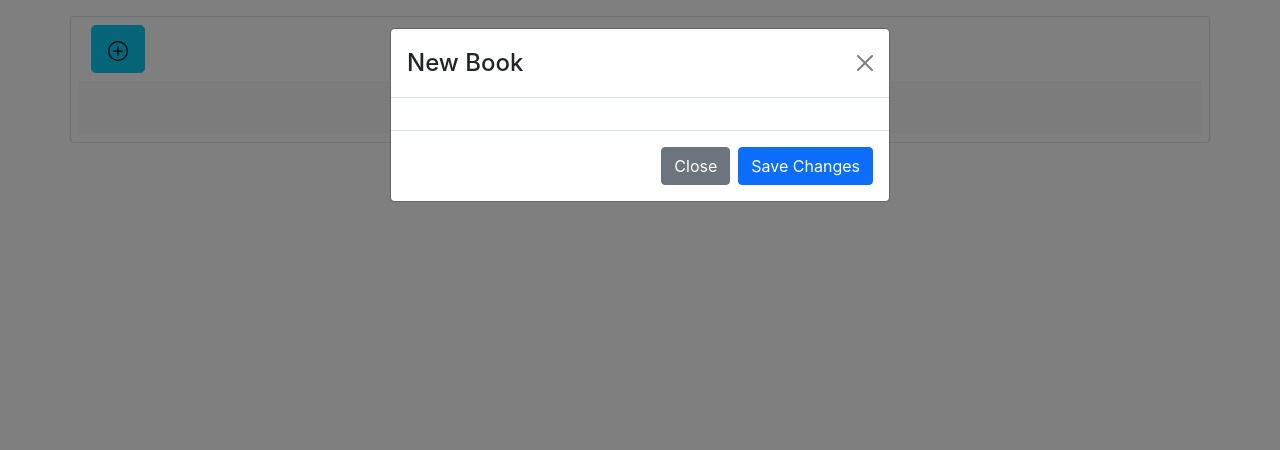
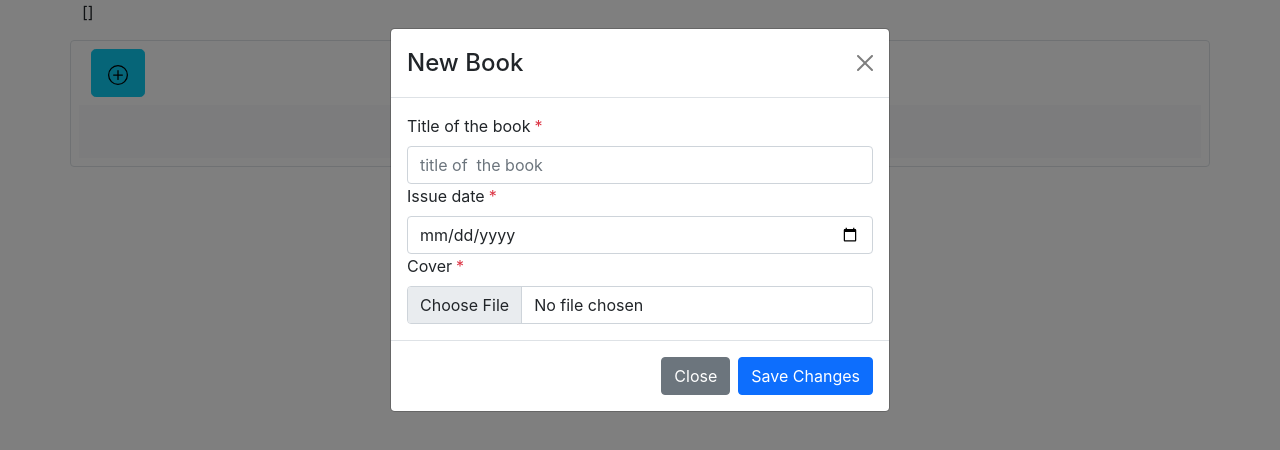
Before and after one commit to thel0ner/simple-local-library, a React (Create React App) app: page / in a window 1280 px wide. Both pictures are taken after a click on the button 118 px from the left and 49 px from the top of the page. Shown: the top 450 px of the page. Built offline with nearby package versions, Linux system fonts and the light colour scheme.

Commit message:
books list - incomplete

```diff
--- a/src/App.css
+++ b/src/App.css
@@ -1,38 +1,5 @@
-.App {
-  text-align: center;
+.required::after{
+  content: '*';
+  color: var(--bs-danger);
+  margin-left:4px;
 }
-
-.App-logo {
-  height: 40vmin;
-  pointer-events: none;
-}
-
-@media (prefers-reduced-motion: no-preference) {
-  .App-logo {
-    animation: App-logo-spin infinite 20s linear;
-  }
-}
-
-.App-header {
-  background-color: #282c34;
-  min-height: 100vh;
-  display: flex;
-  flex-direction: column;
-  align-items: center;
-  justify-content: center;
-  font-size: calc(10px + 2vmin);
-  color: white;
-}
-
-.App-link {
-  color: #61dafb;
-}
-
-@keyframes App-logo-spin {
-  from {
-    transform: rotate(0deg);
-  }
-  to {
-    transform: rotate(360deg);
-  }
-}
--- a/src/components/AddNewBookModal/AddNewBookModal.jsx
+++ b/src/components/AddNewBookModal/AddNewBookModal.jsx
@@ -1,23 +1,99 @@
-import React from "react";
+import React, { useEffect } from "react";
+import { useState } from "react";
 import { useContext } from "react";
-import { Modal, Button } from "react-bootstrap";
+import { Modal, Button, Form } from "react-bootstrap";
 import { NewBookModalContext } from "../ListOfBooks/NewBookModalContext";
+import { addBook } from "../../features/book-library/booklibrarySlice";
+import { useDispatch } from "react-redux";
 const AddNewBookModal = ({ modalControllerCallback }) => {
+  console.log(addBook);
+  /*
+   * Form elements
+   */
+  const [title, setTitle] = useState(null);
+  const [image, setImage] = useState(null);
+  const [issuedDate, setIssuedDate] = useState(null);
+  const [submited, setSubmitted] = useState(false);
+  const dispatch = useDispatch();
+  /*
+   * From and modal control
+   */
+  const close = () => {
+    setSubmitted(false);
+    modalControllerCallback();
+  };
+  const submit = () => {
+    setSubmitted(true);
+    if (!title || !image || !issuedDate) return;
+    dispatch(
+      addBook({
+        title,
+        issuedDate,
+        image,
+      })
+    );
+    modalControllerCallback();
+  };
+
   const show = useContext(NewBookModalContext);
   return (
     <>
-      <Modal show={show} onHide={modalControllerCallback}>
+      <Modal show={show} onHide={close}>
         <Modal.Header closeButton>
           <Modal.Title>New Book</Modal.Title>
         </Modal.Header>
         <Modal.Body>
-
+          <Form onSubmit={submit}>
+            <Form.Group controlId="title">
+              <Form.Label className="required">Title of the book</Form.Label>
+              <Form.Control
+                required
+                type="text"
+                onChange={(element) => setTitle(element.target.value)}
+                className={submited && !title && "border-danger"}
+                placeholder="title of  the book"
+              ></Form.Control>
+              {submited && !title && (
+                <Form.Text className="text-danger">title is required</Form.Text>
+              )}
+            </Form.Group>
+            <Form.Group controlId="issue date">
+              <Form.Label className="required">Issue date</Form.Label>
+              <Form.Control
+                required
+                type="date"
+                onChange={(element) => setIssuedDate(element.target.value)}
+                className={submited && !issuedDate && "border-danger"}
+                placeholder="issue date of the book"
+              ></Form.Control>
+              {submited && !issuedDate && (
+                <Form.Text className="text-danger">
+                  Issue date is required
+                </Form.Text>
+              )}
+            </Form.Group>
+            <Form.Group controlId="image upload">
+              <Form.Label className="required">Cover</Form.Label>
+              <Form.Control
+                required
+                type="file"
+                onChange={(element) => setImage(element.target.value)}
+                className={submited && !image && "border-danger"}
+                placeholder="issue date of the book"
+              ></Form.Control>
+              {submited && !image && (
+                <Form.Text className="text-danger">
+                  cover image is required
+                </Form.Text>
+              )}
+            </Form.Group>
+          </Form>
         </Modal.Body>
         <Modal.Footer>
-          <Button variant="secondary" onClick={modalControllerCallback}>
+          <Button variant="secondary" onClick={close}>
             Close
           </Button>
-          <Button variant="primary" onClick={modalControllerCallback}>
+          <Button variant="primary" onClick={() => submit()}>
             Save Changes
           </Button>
         </Modal.Footer>
--- a/src/components/BookRow/BookRow.jsx
+++ b/src/components/BookRow/BookRow.jsx
@@ -7,7 +7,7 @@ import RemoveBookButton from "../RemoveBookButton/RemoveBookButton";
 import EditBookComponent from "../EditBookButton/EditBookButton";
 import BookImageThumbnail from "../BookImageThumbnail/BookImageThumbnail";
 const BookRow = (props) => {
-  const { bookImage, bookTitle, bookDateAdded, removeCallBack, editCallBack } =
+  const { bookImage, bookTitle, issuedDate, removeCallBack, editCallBack } =
     props;
   return (
     <>
@@ -20,7 +20,7 @@ const BookRow = (props) => {
         </div>
         <div className="col-md-3 col-12 d-flex justify-content-start align-items-center">
           <strong>
-            {dateConverter(bookDateAdded, popularDateFormats.Short)}
+            {dateConverter(issuedDate, popularDateFormats.Short)}
           </strong>
         </div>
         <div className="col-md-3 col-12 d-flex align-items-center justify-content-around">
--- a/src/components/ListOfBooks/ListOfBooks.jsx
+++ b/src/components/ListOfBooks/ListOfBooks.jsx
@@ -16,8 +16,10 @@ const ListOfBooks = () => {
    * End of controlling new book modal
    */
   const books = useSelector((state) => state.bookLibrary.books);
+  console.log(books);
   return (
     <>
+      {JSON.stringify(books)}
       <div className="row border rounded mt-3 p-2">
         <div className="col-12">
           <AddNewBookButton callback={openModal} />
@@ -25,8 +27,12 @@ const ListOfBooks = () => {
             <AddNewBookModal modalControllerCallback={closeModal} />
           </NewBookModalContext.Provider>
           {books.length === 0 && <NoBook />}
-          {books.map((book) => (
-            <BookRow />
+          {books.map((book, index) => (
+            <BookRow
+              key={index}
+              issuedDate={book.issuedDate}
+              bookTitle={book.bookTitle}
+            />
           ))}
         </div>
       </div>
--- a/src/helpers/localStorage.js
+++ b/src/helpers/localStorage.js
@@ -10,7 +10,7 @@ export const StorageConfig = {
 export const readFromStorage = (storageId) => {
     const temp = localStorage.getItem(storageId);
     if (temp) {
-        return JSON.stringify(temp);
+        return JSON.parse(temp);
     }
     return [];
 }
```
